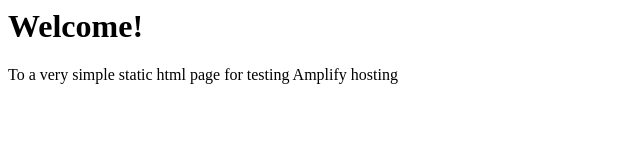
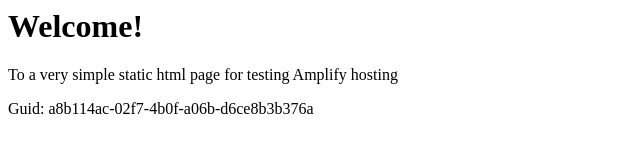
Before and after one commit to aws-aemilia-sin/Github-PR-Commit-Integration-Test-DoNotTouch-Gith-P5X5MO5I-v1-preprod-ap-southeast-1, a website: page src/index.html in a window 1280 px wide. Shown: the whole page, without its empty margins (0-640 px from the left). Drawn offline with Linux system fonts and the light colour scheme.

Commit message:
commit from integ tests

```diff
--- a/src/index.html
+++ b/src/index.html
@@ -1,3 +1,5 @@
+
+
 <html lang="en">
 
 <head>
@@ -10,6 +12,6 @@
 <body>
     <h1>Welcome!</h1>
     <p>To a very simple static html page for testing Amplify hosting</p>
-</body>
+    <p>Guid: a8b114ac-02f7-4b0f-a06b-d6ce8b3b376a</p></body>
 
 </html>
```
